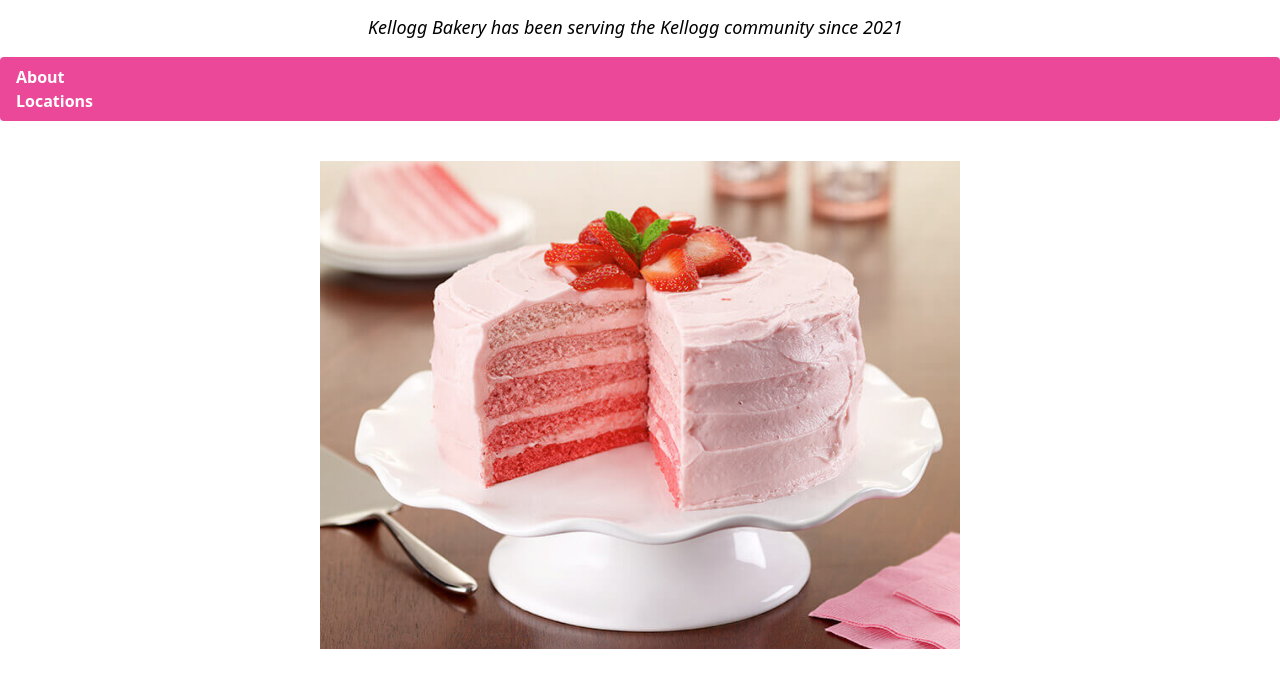
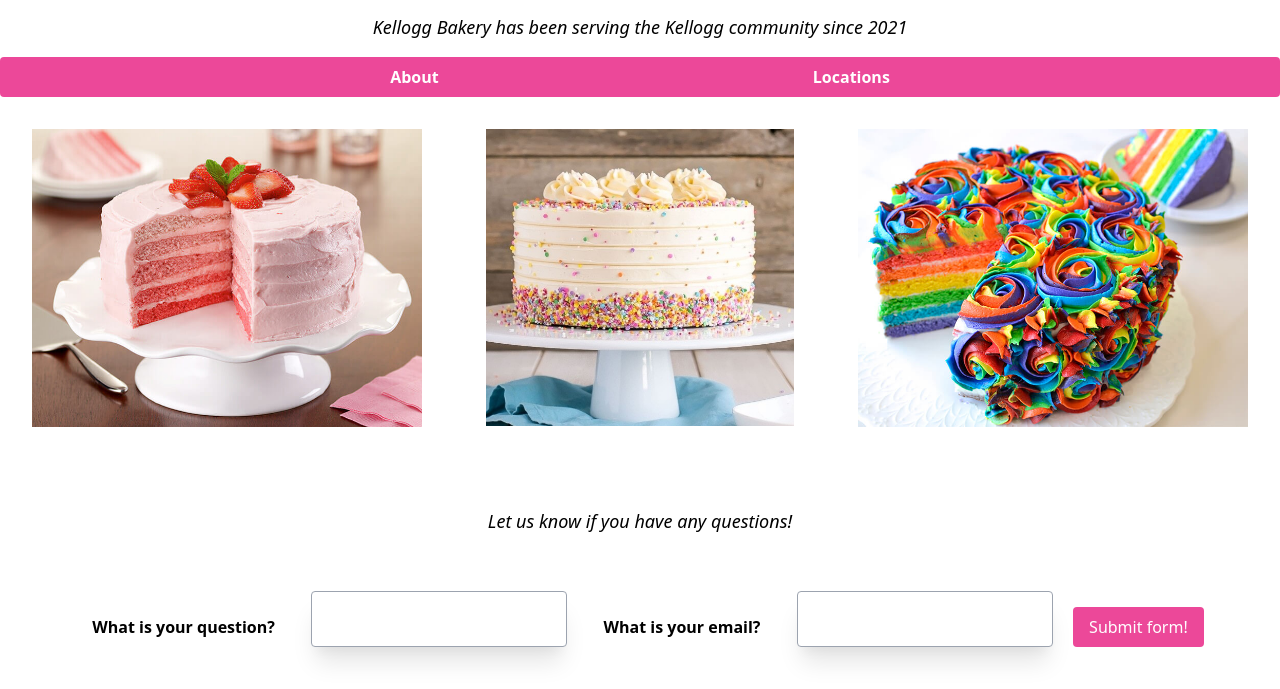
Before and after one commit to amyzhang212/hw2, a plain HTML site: page index.html in a window 1280 px wide. Shown: the part 111-800 px from the top of the page. Drawn offline with nearby package versions, Linux system fonts and the light colour scheme.

Commit message:
index page changes

```diff
--- a/index.html
+++ b/index.html
@@ -7,28 +7,23 @@
   <meta charset="UTF-8">
    <h1 class="font-bold text-pink-500 text-4xl text-center p-6 border-2 rounded-md m-4">
        Welcome to Kellogg Bakery</h1>
-    <p1 class="text-lg italic text-center p-12 mx-80">Kellogg Bakery has been serving the Kellogg community since 2021</p1>
+    <p1 class="md:flex justify-center text-lg italic text-center mx-80">Kellogg Bakery has been serving the Kellogg community since 2021</p1>
 
-<ul class="font-bold mt-4 text-white bg-pink-500 rounded px-4 py-2">
+<ul class="md:flex justify-evenly font-bold mt-4 text-white bg-pink-500 rounded px-4 py-2">
     <li><a href=about.html>About</a></li>
     <li><a href=locations.html>Locations</a></li>
 </ul>
 
-    <div class="flex flex-col row">
-        <div class="column my-10 mx-80">
-          <img src="strawberry cake.png" style="width:100%">
-        </div>
-        <div class="column my-10 mx-80">
-          <img src="chocolate cake.png" style="width:100%">
-        </div>
-        <div class="column my-10 mx-80">
-          <img src="rainbow-cake.png" style="width:100%">
+    <div class="md:flex pb-8">
+          <div class="sm:w1-3 p-4 m-4"><img src="strawberry cake.png"></div>
+          <div class="sm:w1-3 p-4 m-4"><img src="vanilla-cake.png"></div>
+          <div class="sm:w1-3 p-4 m-4"><img src="rainbow-cake.png"></div>
         </div>
       </div>
 
-<p1 class="text-lg italic ">Let us know if you have any questions!</p1>
+<p1 class="flex justify-center text-lg italic m-4 ">Let us know if you have any questions!</p1>
 <div>
-    <form>
+    <form class="md: flex justify-evenly m-4 p-10">
         <label class="block mt-4 font-bold px-4 py-2" for="name">What is your question?</label>
         <input class="p-2 w-64 border border-gray-400 rounded shadow-xl focus:outline-none focus:ring-pink-500
         focus:border-pink-500 px-4 py-2" type="text" id="question" name="question">
```
Also changed, not shown: chocolate cake.png (deleted), vanilla-cake.png (added).
